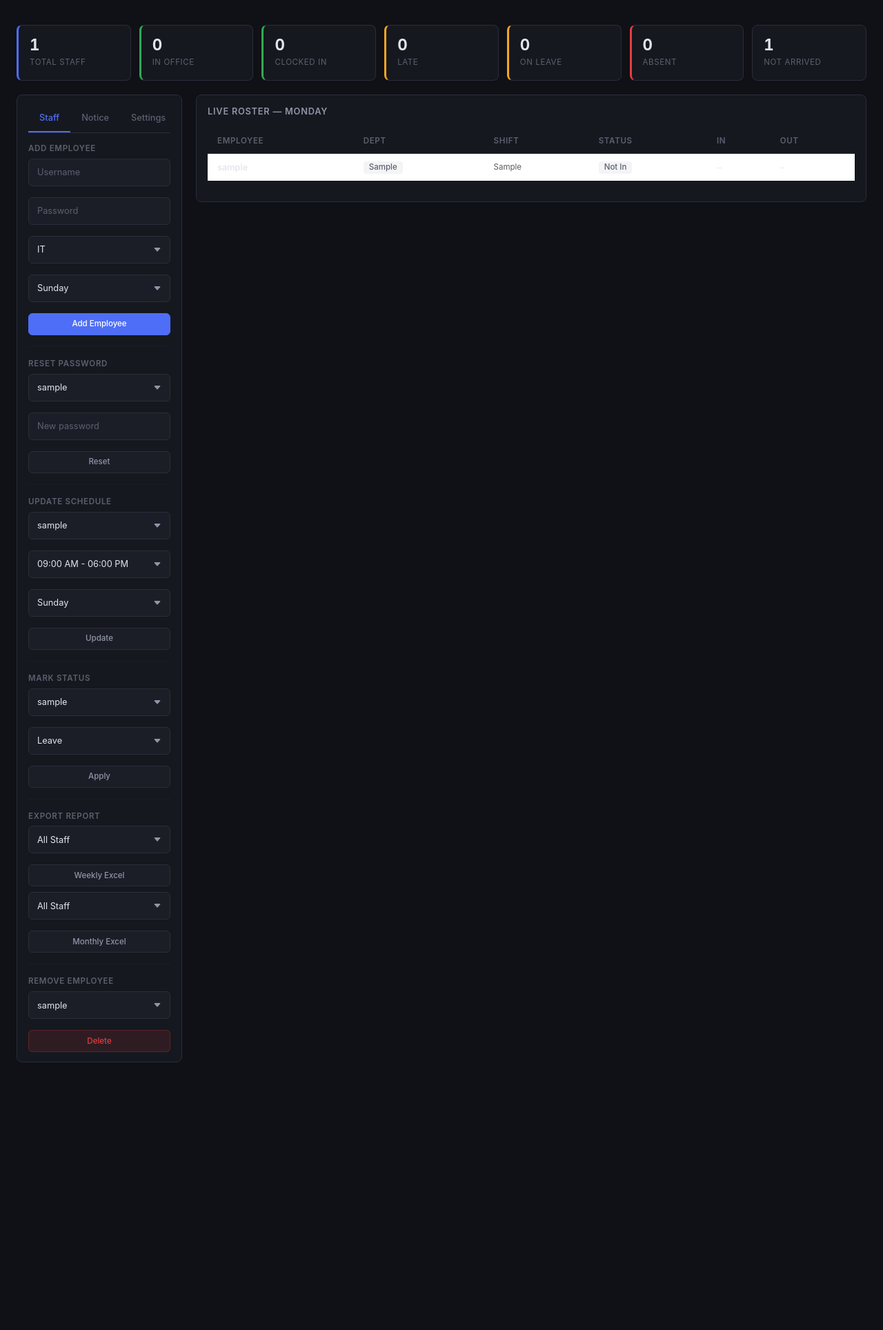
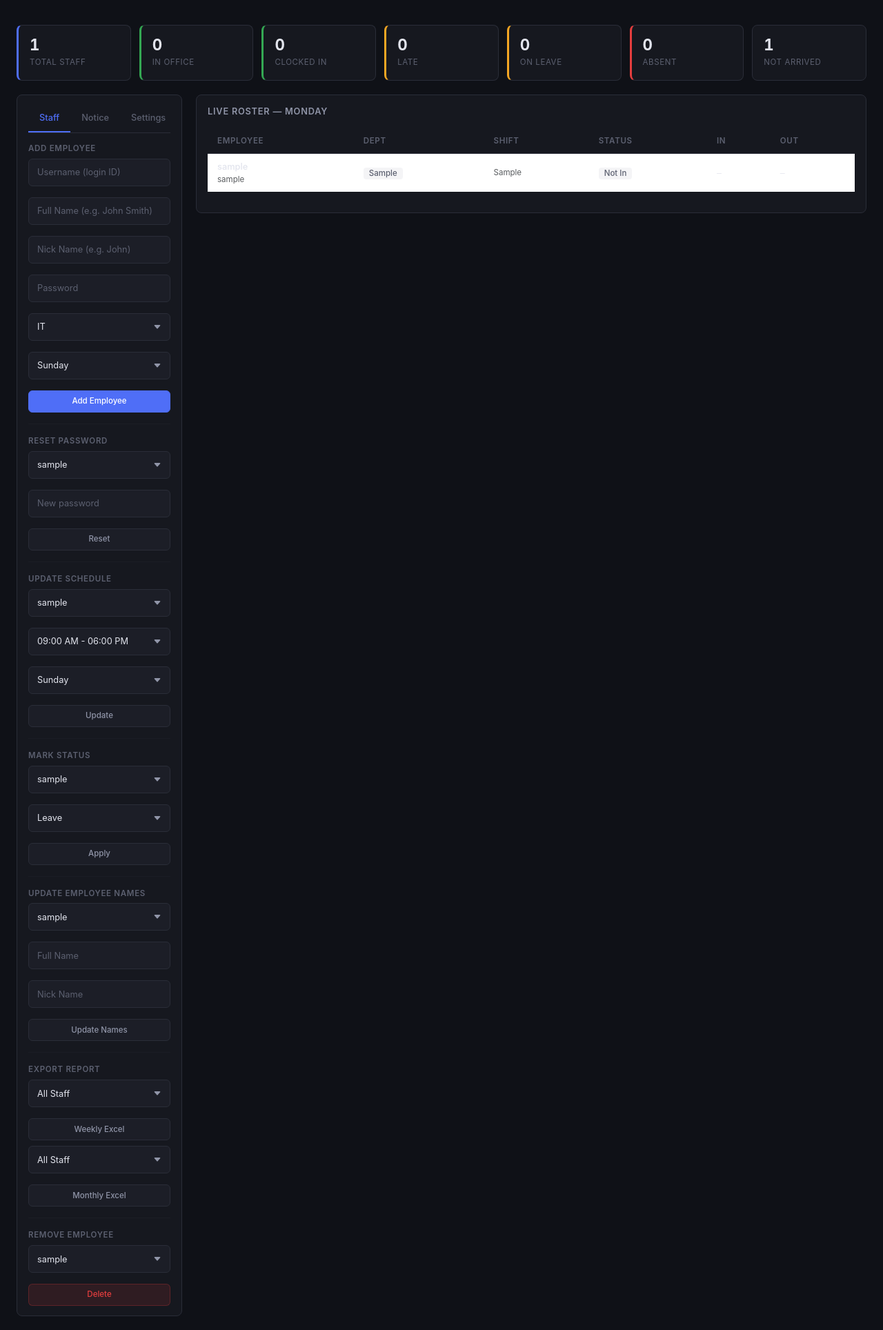
Before and after one commit to jacky1473/my-staff, a Flask app: page /admin in a window 1280 px wide. Shown: the part 48-1976 px from the top of the page at 69% size. Before the commit the page ends 1588 px from the top, so only its background shows below. Run offline with Flask 3, Linux system fonts and the light colour scheme; the visitor is signed in with stand-in values (Sample User, id 1); data comes from the database, SQL or seed files in the repository; tables that the repository leaves empty hold one stand-in row (values such as "Sample post").

Commit message:
fix: VBS error 80070002 + full_name/nickname display names
FIX 1 — VBS Script Error (Error Code: 80070002)
Root cause: pythonw.exe not in system PATH
- Bat now finds full Python path using 'where pythonw.exe'
- Falls back to python.exe if pythonw not found
- Clear error message if Python not installed
- Uses Net.WebClient (more reliable than Invoke-WebRequest)
- VBS written using parenthesis block (no echo quote issues)
- VBS uses FULL absolute Python path (no PATH needed)
- Download verified before VBS is created

FIX 2 — Full Name + Nickname
- Added full_name and nickname columns to users table
- Add Employee form includes both name fields
- New Update Employee Names section in admin sidebar
- Display priority: nickname > full_name > username
- Topbar, greeting, roster all show display name
- Username shown as subtitle in roster for reference
- display_name stored in session on login

STAGING ONLY

```diff
--- a/app.py
+++ b/app.py
@@ -125,6 +125,8 @@ def init_db():
     _safe_alter(conn, "ALTER TABLE users ADD COLUMN weekoff TEXT DEFAULT 'Sunday'")
     _safe_alter(conn, "ALTER TABLE users ADD COLUMN security_question TEXT DEFAULT 'What is your favorite color?'")
     _safe_alter(conn, "ALTER TABLE users ADD COLUMN security_answer TEXT DEFAULT 'blue'")
+    _safe_alter(conn, "ALTER TABLE users ADD COLUMN full_name TEXT DEFAULT ''")
+    _safe_alter(conn, "ALTER TABLE users ADD COLUMN nickname TEXT DEFAULT ''")
 
     conn.commit()
     conn.close()
@@ -151,7 +153,7 @@ def get_todays_roster():
     today = today_str()
     conn  = get_db_connection()
     roster = conn.execute('''
-        SELECT u.username, u.department, u.shift, u.weekoff,
+        SELECT u.username, u.full_name, u.nickname, u.department, u.shift, u.weekoff,
                a.clock_in, a.clock_out, a.status
         FROM   users u
         LEFT JOIN attendance a ON u.id = a.user_id AND a.date = ?
@@ -514,6 +516,18 @@ def verify_pin():
     session['department'] = pending.get('department')
     session['role']       = pending.get('role')
 
+    # Store display name (nickname > full_name > username)
+    try:
+        conn = get_db_connection()
+        urow = conn.execute("SELECT full_name, nickname FROM users WHERE id=?", (pending.get('user_id'),)).fetchone()
+        conn.close()
+        if urow:
+            session['display_name'] = urow['nickname'] or urow['full_name'] or username
+        else:
+            session['display_name'] = username
+    except Exception:
+        session['display_name'] = username
+
     log_audit('LOGIN_SUCCESS', f"Role: {pending.get('role')}", pending.get('user_id'))
     logger.info("Login successful: %s (%s)", username, pending.get('role'))
     flash("✅ Logged in successfully!", "success")
@@ -692,7 +706,7 @@ def admin_dashboard():
     today_day = ist_now().strftime('%A')
     conn  = get_db_connection()
     users = conn.execute(
-        "SELECT id, username, department, shift, weekoff FROM users WHERE role != 'Admin' ORDER BY department, username"
+        "SELECT id, username, full_name, nickname, department, shift, weekoff FROM users WHERE role != 'Admin' ORDER BY department, username"
     ).fetchall()
     announcements = conn.execute(
         "SELECT * FROM announcements ORDER BY created_at DESC LIMIT 20"
@@ -816,10 +830,12 @@ def admin_action():
 
     try:
         if action_type == 'add_user':
-            new_user = request.form.get('new_username', '').strip()
-            new_pass = request.form.get('new_password', '')
-            dept     = request.form.get('department', '')
-            weekoff  = request.form.get('weekoff', 'Sunday')
+            new_user  = request.form.get('new_username', '').strip()
+            new_pass  = request.form.get('new_password', '')
+            full_name = request.form.get('full_name', '').strip()
+            nickname  = request.form.get('nickname', '').strip()
+            dept      = request.form.get('department', '')
+            weekoff   = request.form.get('weekoff', 'Sunday')
 
             if not new_user or not new_pass or dept not in ALLOWED_DEPARTMENTS:
                 flash("Invalid input.")
@@ -828,9 +844,9 @@ def admin_action():
             else:
                 try:
                     conn.execute(
-                        "INSERT INTO users (username, password, department, role, shift, weekoff, security_question, security_answer) VALUES (?,?,?,?,?,?,?,?)",
-                        (new_user, generate_password_hash(new_pass), dept, 'Staff',
-                         '09:00 AM - 06:00 PM', weekoff, 'Set by admin', 'yes')
+                        "INSERT INTO users (username, password, full_name, nickname, department, role, shift, weekoff, security_question, security_answer) VALUES (?,?,?,?,?,?,?,?,?,?)",
+                        (new_user, generate_password_hash(new_pass), full_name, nickname,
+                         dept, 'Staff', '09:00 AM - 06:00 PM', weekoff, 'Set by admin', 'yes')
                     )
                     log_audit('USER_CREATED', f"{new_user} ({dept})", session['user_id'])
                     flash(f"✅ Employee '{new_user}' created.")
@@ -923,6 +939,17 @@ def admin_action():
             else:
                 flash("Invalid ID.")
 
+        elif action_type == 'update_profile':
+            target    = request.form.get('target_user', '').strip()
+            full_name = request.form.get('full_name', '').strip()
+            nickname  = request.form.get('nickname', '').strip()
+            conn.execute(
+                "UPDATE users SET full_name=?, nickname=? WHERE username=?",
+                (full_name, nickname, target)
+            )
+            log_audit('PROFILE_UPDATED', f"{target}: {full_name} / {nickname}", session['user_id'])
+            flash(f"✅ Profile updated for '{target}'.")
+
         elif action_type == 'update_company':
             new_name = request.form.get('company_name', '').strip()
             if not new_name:
@@ -959,7 +986,7 @@ def export_excel(report_type):
     target_user = request.args.get('target_user', 'All')
     conn = get_db_connection()
     df   = pd.read_sql_query('''
-        SELECT u.username, u.department, u.shift, u.weekoff,
+        SELECT u.username, u.full_name, u.nickname, u.department, u.shift, u.weekoff,
                a.date, a.clock_in, a.clock_out, a.status
         FROM   attendance a
         JOIN   users u ON a.user_id = u.id
@@ -1147,7 +1174,7 @@ def get_activity():
 
         # Get all staff
         staff = conn.execute(
-            "SELECT id, username, department, shift FROM users WHERE role != 'Admin' ORDER BY department, username"
+            "SELECT id, username, full_name, nickname, department, shift FROM users WHERE role != 'Admin' ORDER BY department, username"
         ).fetchall()
 
         # Get activity logs
@@ -1275,42 +1302,60 @@ def agent_launch():
 
 @app.route('/download-agent')
 def download_agent():
-    """Serve a personalized .bat file for this logged-in staff member"""
+    """Serve a personalized .bat file — fixes VBS pythonw path issue"""
     if 'user_id' not in session:
         return redirect(url_for('login'))
 
-    username = session['username']
-    password_hint = "your-password"  # Staff enters it themselves
-
-    # Detect server IP from request
-    server_ip = request.host
-    scheme    = request.scheme
-
-    # Build bat content line by line to avoid string escaping issues
-    lines = [
-        '@echo off',
-        f':: StaffPortal Activity Agent for {username}',
-        'set AGENT_DIR=%APPDATA%\\StaffAgent',
-        f'set SERVER={scheme}://{server_ip}',
-        f'set USERNAME={username}',
-        'mkdir "%AGENT_DIR%" 2>nul',
-        f'powershell -WindowStyle Hidden -Command "Invoke-WebRequest -Uri \'{scheme}://{server_ip}/agent-script?u={username}\' -OutFile \'%AGENT_DIR%\\agent.py\'"',
-        'if not exist "%AGENT_DIR%\\agent.py" (echo Failed & pause & exit /b 1)',
-        'echo Set objShell = WScript.CreateObject("WScript.Shell") > "%AGENT_DIR%\\launch.vbs"',
-        'echo objShell.Run "pythonw.exe " ^& chr(34) ^& "%AGENT_DIR%\\agent.py" ^& chr(34) ^& "", 0, False >> "%AGENT_DIR%\\launch.vbs"',
-        'copy /y "%AGENT_DIR%\\launch.vbs" "%APPDATA%\\Microsoft\\Windows\\Start Menu\\Programs\\Startup\\StaffPortalAgent.vbs" >nul',
-        'start "" /b wscript.exe "%AGENT_DIR%\\launch.vbs"',
-        'exit',
+    username  = session['username']
+    server    = f"{request.scheme}://{request.host}"
+    url       = f"{server}/agent-script?u={username}"
+
+    # Build bat using triple-quoted string — avoids escaping issues
+    bat_lines = [
+        "@echo off",
+        f":: StaffPortal Agent for {username}",
+        "setlocal EnableDelayedExpansion",
+        "set AGENT_DIR=%APPDATA%\\StaffAgent",
+        "mkdir \"%AGENT_DIR%\" 2>nul",
+        "",
+        ":: Find Python full path",
+        "set PYTHONW=",
+        "for /f \"delims=\" %%i in (\'where pythonw.exe 2^>nul\') do if \"!PYTHONW!\"==\"\" set PYTHONW=%%i",
+        "if \"%PYTHONW%\"==\"\" for /f \"delims=\" %%i in (\'where python.exe 2^>nul\') do if \"!PYTHONW!\"==\"\" set PYTHONW=%%i",
+        "if \"%PYTHONW%\"==\"\" (",
+        "  echo Python not found. Install Python 3 first.",
+        "  pause",
+        "  exit /b 1",
+        ")",
+        "",
+        ":: Download agent script from server",
+        f'powershell -Command \"(New-Object Net.WebClient).DownloadFile(\'{url}\', \'%AGENT_DIR%\\\\agent.py\')\"',
+        "if not exist \"%AGENT_DIR%\\agent.py\" (",
+        "  echo Download failed. Check network.",
+        "  pause",
+        "  exit /b 1",
+        ")",
+        "",
+        ":: Write VBS launcher using full Python path",
+        "(",
+        "echo Set objShell = WScript.CreateObject^(\"WScript.Shell\"^)",
+        "echo objShell.Run Chr^(34^) ^& \"%PYTHONW%\" ^& Chr^(34^) ^& \" \" ^& Chr^(34^) ^& \"%AGENT_DIR%\\agent.py\" ^& Chr^(34^), 0, False",
+        ") > \"%AGENT_DIR%\\launch.vbs\"",
+        "",
+        ":: Add to Windows Startup",
+        "copy /y \"%AGENT_DIR%\\launch.vbs\" \"%APPDATA%\\Microsoft\\Windows\\Start Menu\\Programs\\Startup\\StaffPortalAgent.vbs\" >nul",
+        "",
+        ":: Start agent now",
+        "wscript.exe \"%AGENT_DIR%\\launch.vbs\"",
+        "exit",
     ]
-    bat_content = '\r\n'.join(lines)
+    bat = "\r\n".join(bat_lines)
 
     from flask import Response
     return Response(
-        bat_content,
+        bat,
         mimetype='application/octet-stream',
-        headers={
-            'Content-Disposition': f'attachment; filename=start_agent_{username}.bat'
-        }
+        headers={'Content-Disposition': f'attachment; filename=start_agent_{username}.bat'}
     )
 
 
--- a/templates/admin.html
+++ b/templates/admin.html
@@ -71,7 +71,9 @@
           <div class="section-label">Add Employee</div>
           <form action="/admin_action" method="POST" class="mb-3" novalidate>
             <input type="hidden" name="action_type" value="add_user">
-            <div class="form-group"><input type="text" name="new_username" class="form-control" placeholder="Username" required></div>
+            <div class="form-group"><input type="text" name="new_username" class="form-control" placeholder="Username (login ID)" required></div>
+            <div class="form-group"><input type="text" name="full_name" class="form-control" placeholder="Full Name (e.g. John Smith)"></div>
+            <div class="form-group"><input type="text" name="nickname" class="form-control" placeholder="Nick Name (e.g. John)"></div>
             <div class="form-group"><input type="password" name="new_password" class="form-control" placeholder="Password" required minlength="6"></div>
             <div class="form-group">
               <select name="department" class="form-select" required>
@@ -140,6 +142,21 @@
               </select>
             </div>
             <button type="submit" class="btn btn-secondary btn-sm btn-block">Apply</button>
+          </form>
+          <hr class="divider">
+
+          <!-- Update Profile Names -->
+          <div class="section-label">Update Employee Names</div>
+          <form action="/admin_action" method="POST" class="mb-3">
+            <input type="hidden" name="action_type" value="update_profile">
+            <div class="form-group">
+              <select name="target_user" class="form-select">
+                {% for u in users %}<option>{{ u.username }}</option>{% endfor %}
+              </select>
+            </div>
+            <div class="form-group"><input type="text" name="full_name" class="form-control" placeholder="Full Name"></div>
+            <div class="form-group"><input type="text" name="nickname" class="form-control" placeholder="Nick Name"></div>
+            <button type="submit" class="btn btn-secondary btn-sm btn-block">Update Names</button>
           </form>
           <hr class="divider">
 
@@ -260,7 +277,10 @@
             <tbody>
               {% for row in roster %}
               <tr>
-                <td class="fw-500">{{ row.username }}</td>
+                <td>
+                  <div class="fw-500">{{ row.nickname or row.full_name or row.username }}</div>
+                  <div class="text-xs text-muted">{{ row.username }}</div>
+                </td>
                 <td><span class="badge badge-gray">{{ row.department }}</span></td>
                 <td class="hide-mobile text-xs text-muted">{{ row.shift }}</td>
                 <td>
```
Also changed, not shown: templates/staff.html (+6 -3 lines).
